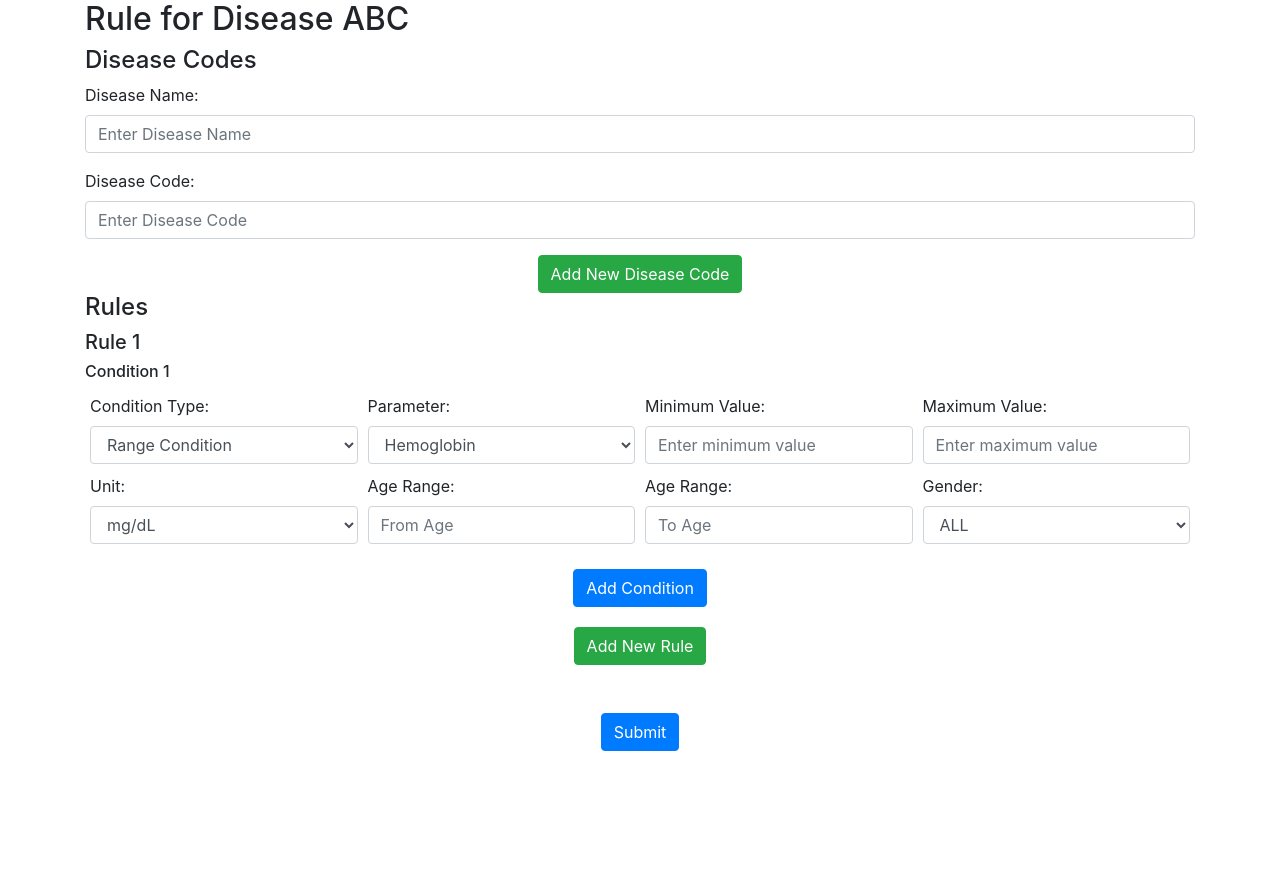
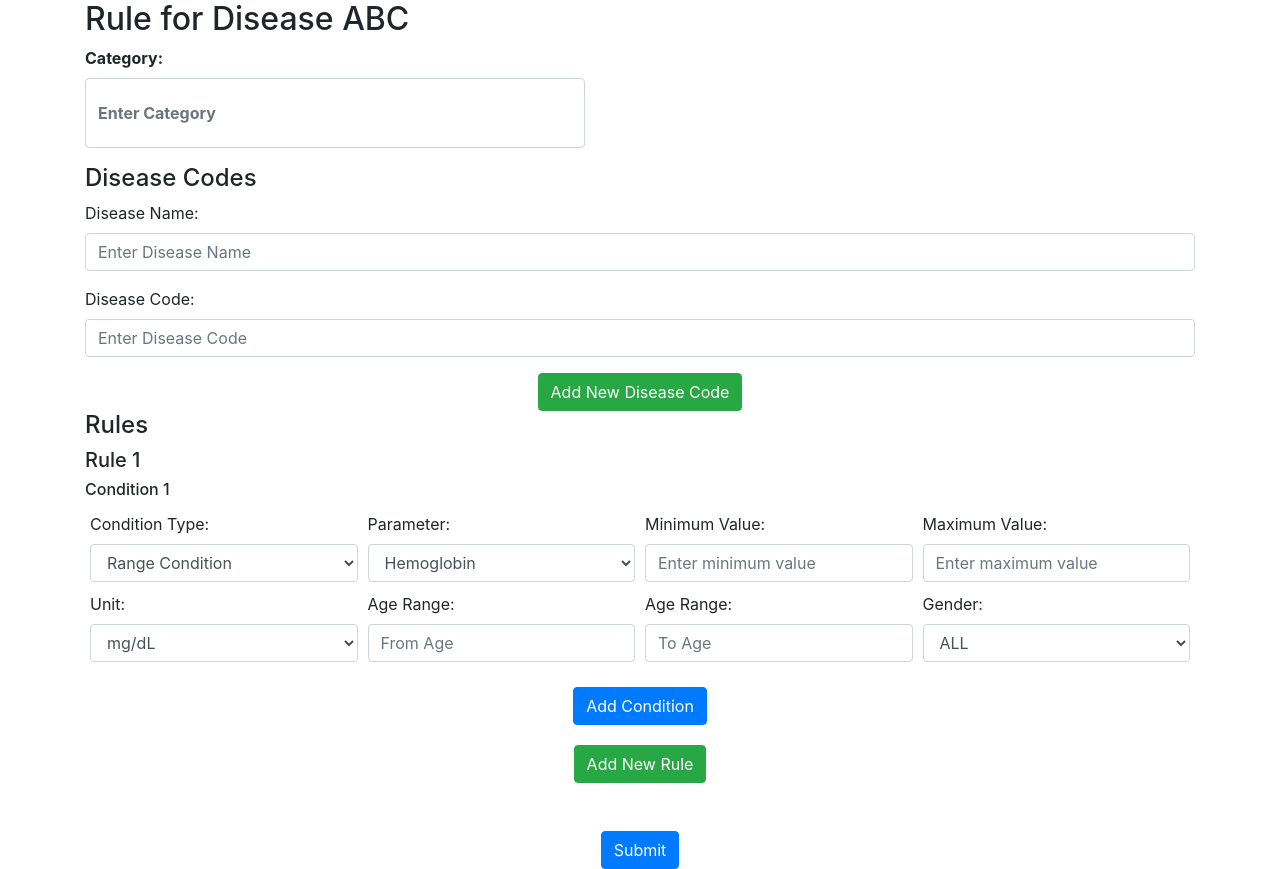
Before and after one commit to MehdiAliRizvi/Project_Bismillah, a Flask app: page /rulebase in a window 1280 px wide. Before the commit the page ends 751 px from the top, so only its background shows below. Run offline with Flask 3, Linux system fonts and the light colour scheme; some libraries are stand-ins or nearby versions.

Commit message:
hammad bhai ko dikha dia

```diff
--- a/app.py
+++ b/app.py
@@ -38,7 +38,7 @@ class RulebaseApp:
 try:
     mongo_db = MongoDB('mongodb://localhost:27017', 'Project1')
     rulebase_app = RulebaseApp(mongo_db)
-    lab_input_user_values_collection = mongo_db.get_collection('LabInputUserValues')
+    lab_input_user_values_collection = mongo_db.get_collection('Lab_Input_User_Values')
 except Exception as e:
     app.logger.error(f"Error connecting to MongoDB: {e}")
     exit(1)  # Exit if there's an issue connecting to the database
@@ -52,9 +52,11 @@ def rulebase():
     if request.method == 'POST':
         try:
             # Extract and parse data from form
+            disease_category = request.form.get('category')  # Get the category as a single value
             disease_names = request.form.getlist('disease_names[]')
             disease_codes = request.form.getlist('disease_codes[]')
             conditions = request.form.to_dict(flat=False)
+
 
             # Prepare the list to store diseases and their rules
             rules_data = []
@@ -67,6 +69,7 @@ def rulebase():
             # Iterate over diseases to create the nested structure
             for i in range(len(disease_names)):
                 disease_entry = {
+                    'category': disease_category,
                     'disease_name': disease_names[i],
                     'disease_code': disease_codes[i],
                     'rules': []
@@ -209,20 +212,16 @@ def evaluate_lab_values(patient_age, patient_gender, lab_values):
     try:
         # Fetch all rules from the database
         rules = rulebase_app.get_all_rules()
-        # print(rules)
 
         matching_diseases = []
 
         for rule in rules:
-            disease_name = rule.get('disease_name')
-            disease_code = rule.get('disease_code')
-            if not disease_name or not disease_code:
-                app.logger.error(f"Invalid rule: {rule}")
-                continue
-
-            for rule_entry in rule.get('rules', []):
+            disease_name = rule['disease_name']
+            disease_code = rule['disease_code']
+            category = rule['category']  # Add this line to get the category
+            for rule_entry in rule['rules']:
                 rule_conditions_met = True
-                for condition in rule_entry.get('conditions', []):
+                for condition in rule_entry['conditions']:
                     if not evaluate_condition(condition, patient_age, patient_gender, lab_values):
                         rule_conditions_met = False
                         break
@@ -230,13 +229,14 @@ def evaluate_lab_values(patient_age, patient_gender, lab_values):
                     matching_diseases.append({
                         'disease_code': disease_code,
                         'disease_name': disease_name,
+                        'category': category,  # Include the category in the result
                         'matching_rule': rule_entry
                     })
                     break  # Since rules are OR-ed, we can stop checking further rules for this disease
 
         return matching_diseases
     except Exception as e:
-        app.logger.error(f"Error occurred while evaluating lab values: {e}")
+        print(f"Error occurred while evaluating lab values: {e}")
         return []
 
 def evaluate_condition(condition, patient_age, patient_gender, lab_values):
--- a/templates/rulebase.html
+++ b/templates/rulebase.html
@@ -29,6 +29,11 @@
         <h2>Rule for Disease ABC</h2>
 
         <form action="{{ url_for('rulebase') }}" method="POST" id="rule-form">
+            <!-- Disease Category Section -->
+            <div class="form-group">
+                <label for="category" style="font-weight: bold;">Category:</label>
+                <input type="text" class="form-control" id="category" name="category" placeholder="Enter Category" required style="width: 500px; height: 70px; font-weight: bold;">
+            </div>
             <!-- Disease Codes Section -->
             <div id="disease-codes">
                 <h4>Disease Codes</h4>
```
Also changed, not shown: templates/lab_values.html (+21 -2 lines).
